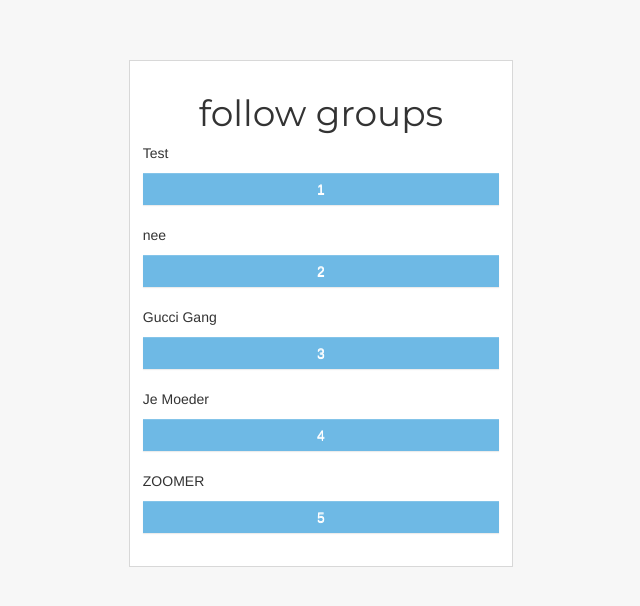
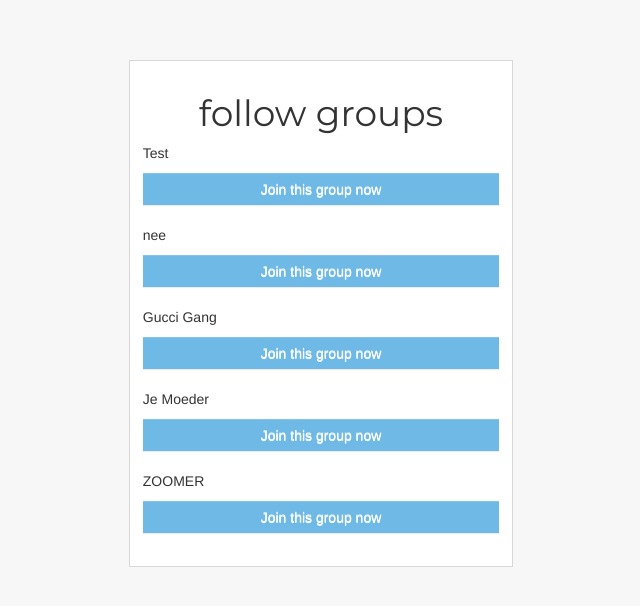
Before and after one commit to Wanghuaichen/groupsta, a Flask app: page /followgroup in a window 1280 px wide. Shown: the part 137-743 px from the top of the page, without its empty margins (319-959 px from the left). Run offline with Flask 2, Linux system fonts and the light colour scheme; a user stored in the database is signed in; some libraries are stand-ins or nearby versions.

Commit message:
Comments en follow geoptimailseerd gr Jop

```diff
--- a/application.py
+++ b/application.py
@@ -139,21 +139,20 @@ def logout():
 @login_required
 def followgroup():
 
+    # instantiate functions
     group = groups.Group(session["user_id"], "", 0, "")
     followable = group.loadgroups()
 
     if request.method == "POST":
+        # controls if a button is pressed and which button is pressed
+        if request.form["action"]:
+            group_id = request.form["action"]
 
-        for thing in followable:
-            group_id = thing["group_id"]
+            # the group_id of the pressed button will be transported to the follow function and returns the follow_id
+            group = groups.Group(session["user_id"], "", group_id, "")
+            result = group.follow()
 
-            if request.form["action"] == str(group_id):
-                group = groups.Group(session["user_id"], "", group_id, "")
-                result = group.follow()
-                if result == None:
-                    return "already member"
-                else:
-                    return render_template("groupfeed.html")
+            return render_template("groupfeed.html")
 
     else:
         return render_template("followgroup.html", followable = followable)
--- a/models/groups.py
+++ b/models/groups.py
@@ -49,3 +49,6 @@ class Group():
         # loads every group's name, description and every other kind of information about the groups
         result = db.execute("SELECT * FROM groups")
         return result
+
+    def loadfeed(self):
+        feed = db.execute("SELECT * WHERE group_id = :group_id", group_id = self.group_id)
--- a/templates/followgroup.html
+++ b/templates/followgroup.html
@@ -9,12 +9,14 @@
     <div class="container_log_reg">
         <form action="{{ url_for('followgroup') }}" method="post">
             <h1>follow groups</h1>
+            <p class="missing">{{ error }}</p>
             {% for group in followable %}
                 <p>
                     {{ group.group_name }}
                 </p>
                 <div class="panel_body">
-                    <input type="submit" class="btn btn-default btn-block" id="log_reg_button" name="action" value="{{ group.group_id }}">
+                    <button name = "action" class="btn btn-default btn-block" id="log_reg_button" type = "submit" value = "{{ group.group_id }}">Join this group now</button>
+                    <!--<input type="submit" class="btn btn-default btn-block" id="log_reg_button" name="action" value="{{ group.group_id }}">-->
                 </div>
                 <BR>
             {% endfor %}
```
